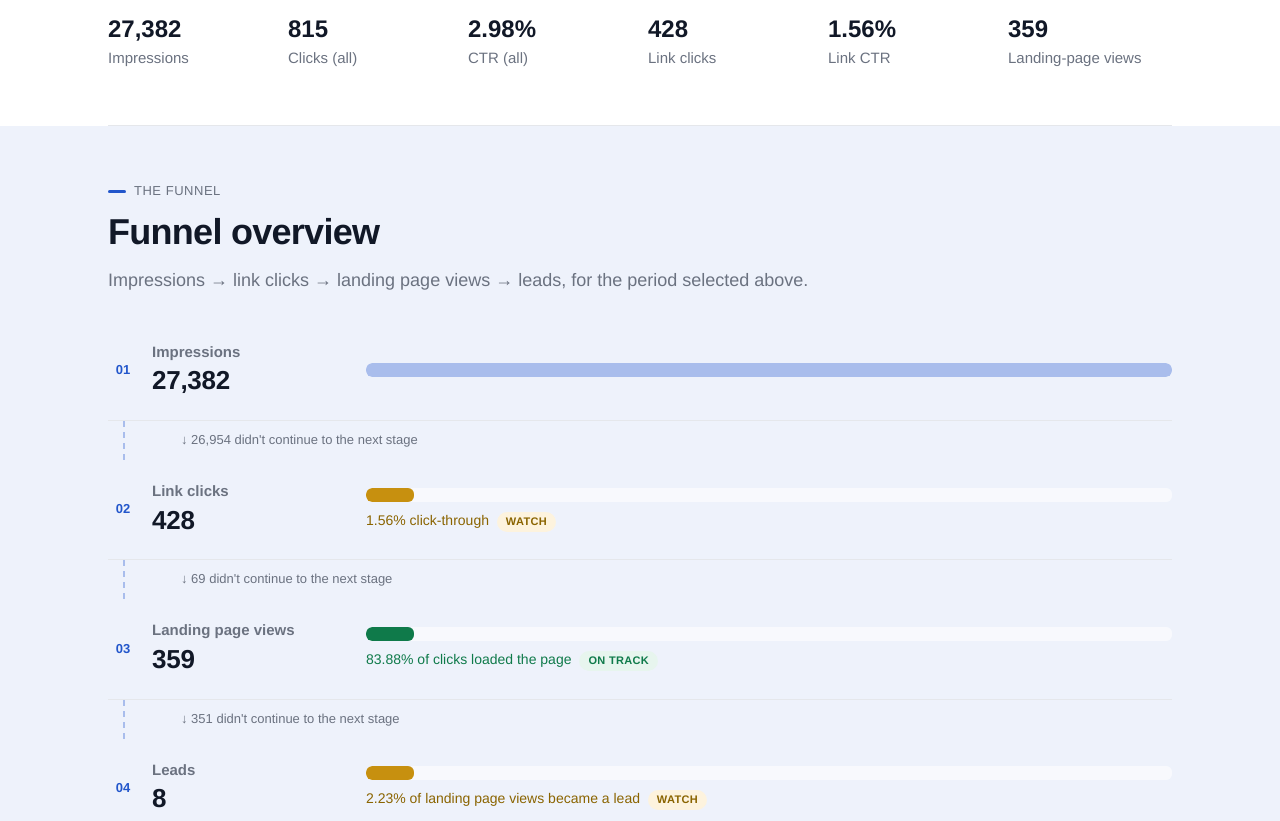
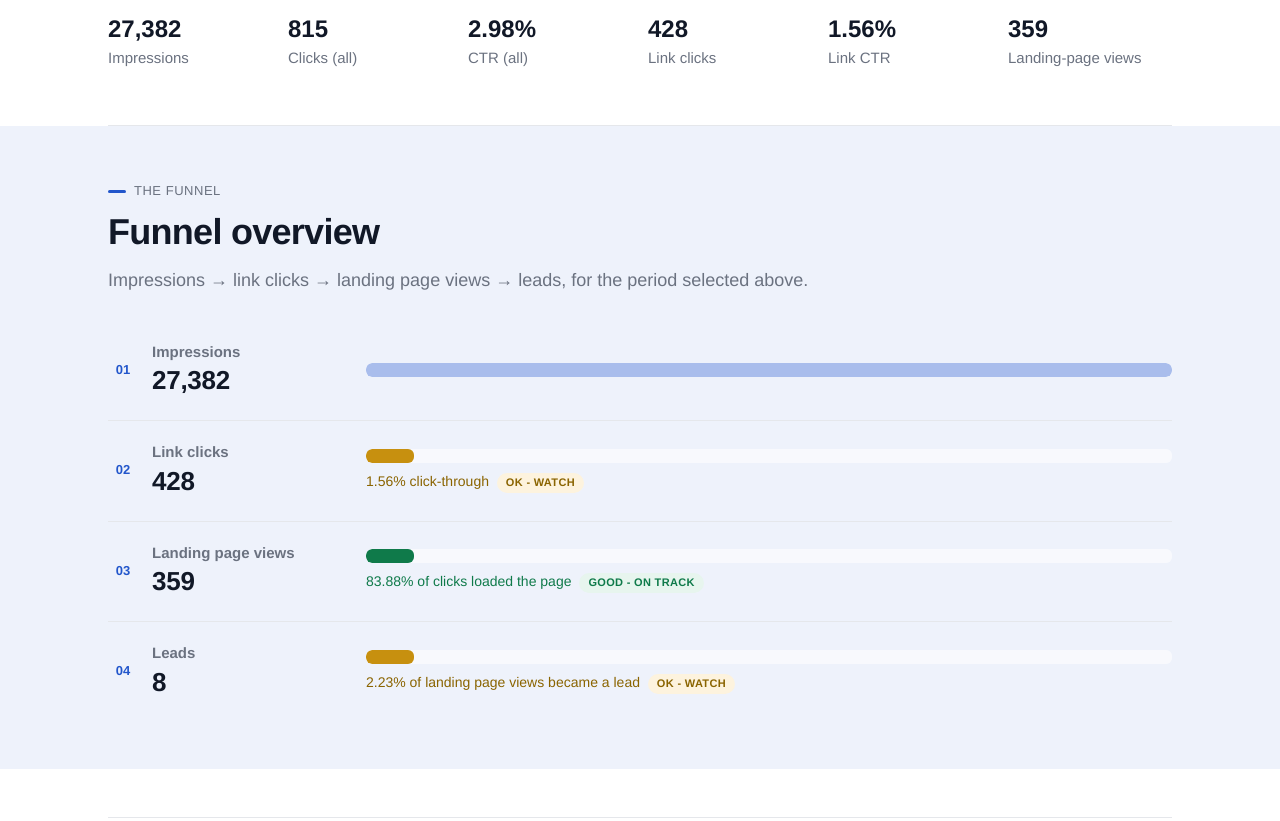
Before and after one commit to Leanindigital/lodg-report, a plain HTML site: page index.html in a window 1280 px wide. Shown: the part 900-1721 px from the top of the page. Drawn offline with Linux system fonts and the light colour scheme.

Commit message:
Remove funnel connector lines, add Great tier to funnel status labels

```diff
--- a/app.js
+++ b/app.js
@@ -52,25 +52,16 @@
   }
 
   // ---------- funnel ----------
-  // stages: [{ label, value, rateLabel, rate, status: 'good'|'watch'|'poor'|null, note }]
+  // stages: [{ label, value, rateLabel, rate, status: 'great'|'good'|'watch'|'poor'|null, note }]
+  var STATUS_LABELS = { great: "Great - Above average", good: "Good - On track", watch: "Ok - Watch", poor: "Low - Take action" };
   function renderFunnel(containerId, stages) {
     var max = Math.max.apply(null, stages.map(function (s) { return s.value || 0; })) || 1;
-    var statusLabels = { good: "On track", watch: "Watch", poor: "Needs attention" };
     var html = stages.map(function (s, i) {
       var width = Math.max(6, (s.value / max) * 100);
       var statusCls = s.status ? " funnel__bar--" + s.status : "";
       var rateCls = s.status ? " funnel__rate--" + s.status : "";
-      var statusLabel = statusLabels[s.status] || "";
-      var connector = "";
-      if (i > 0) {
-        var prev = stages[i - 1].value;
-        var dropped = Math.max(0, prev - s.value);
-        if (dropped > 0) {
-          connector = '<div class="funnel__connector">↓ ' + int(dropped) + " didn't continue to the next stage</div>";
-        }
-      }
-      return (i > 0 ? connector : "") +
-        '<div class="funnel__row">' +
+      var statusLabel = STATUS_LABELS[s.status] || "";
+      return '<div class="funnel__row">' +
           '<div class="funnel__meta">' +
             '<div class="funnel__step">' + String(i + 1).padStart(2, "0") + "</div>" +
             '<div><div class="funnel__label">' + esc(s.label) + '</div><div class="funnel__value">' + int(s.value) + "</div></div>" +
@@ -85,9 +76,10 @@
     $(containerId).innerHTML = '<div class="funnel-diagram">' + html + "</div>";
   }
 
-  function rateStatus(rate, good, watch) {
-    // rate in %, good/watch are lower bounds
+  function rateStatus(rate, great, good, watch) {
+    // rate in %, great/good/watch are lower bounds, descending
     if (rate == null) return null;
+    if (rate >= great) return "great";
     if (rate >= good) return "good";
     if (rate >= watch) return "watch";
     return "poor";
@@ -162,19 +154,19 @@
       {
         label: "Link clicks", value: t.linkClicks,
         rateLabel: pct(ctrPct) + " click-through",
-        status: rateStatus(ctrPct, 2, 1),
+        status: rateStatus(ctrPct, 3, 2, 1),
         note: ctrPct != null && ctrPct < 1 ? "Low click-through — the ad or audience may need attention before spend." : null
       },
       {
         label: "Landing page views", value: t.landingPageViews,
         rateLabel: pct(lpvPct) + " of clicks loaded the page",
-        status: rateStatus(lpvPct, 70, 40),
+        status: rateStatus(lpvPct, 85, 70, 40),
         note: lpvPct != null && lpvPct < 70 ? "A chunk of clicks aren't reaching the landing page — worth checking load speed or link setup." : null
       },
       {
         label: "Leads", value: t.leads,
         rateLabel: pct(leadPct) + " of landing page views became a lead",
-        status: rateStatus(leadPct, 3, 1),
+        status: rateStatus(leadPct, 5, 3, 1),
         note: leadPct != null && leadPct < 1 ? "Page is getting seen but not converting — look at the landing page itself, not the ad." : null
       }
     ];
@@ -356,7 +348,7 @@
       {
         label: "Clicks", value: t.clicks,
         rateLabel: pct(ctrPct) + " click-through",
-        status: rateStatus(ctrPct, 4, 2)
+        status: rateStatus(ctrPct, 6, 4, 2)
       },
       {
         label: "Conversions", value: t.conversions,
--- a/styles.css
+++ b/styles.css
@@ -122,10 +122,6 @@ h2 { font-size: clamp(26px, 3.2vw, 36px); font-weight: 700; }
 /* Funnel */
 .funnel { margin-top: 28px; }
 .funnel-diagram { display: flex; flex-direction: column; }
-.funnel__connector {
-  font-size: 13px; color: var(--muted); padding: 10px 0 10px 56px; margin-left: 15px;
-  border-left: 2px dashed var(--blue-mute);
-}
 .funnel__row {
   display: grid; grid-template-columns: 230px 1fr; gap: 28px; align-items: center;
   padding: 20px 0; border-bottom: 1px solid var(--line);
@@ -142,10 +138,12 @@ h2 { font-size: clamp(26px, 3.2vw, 36px); font-weight: 700; }
 .funnel__bar-wrap { background: #fff; border-radius: 6px; height: 14px; overflow: hidden; }
 .section--tint .funnel__bar-wrap { background: rgba(255, 255, 255, 0.6); }
 .funnel__bar { height: 100%; background: var(--blue-mute); border-radius: 6px; }
+.funnel__bar--great { background: var(--blue); }
 .funnel__bar--good { background: var(--good); }
 .funnel__bar--watch { background: #c7900f; }
 .funnel__bar--poor { background: var(--bad); }
 .funnel__rate { font-size: 14px; color: var(--muted); margin-top: 8px; }
+.funnel__rate--great { color: var(--blue); }
 .funnel__rate--good { color: var(--good); }
 .funnel__rate--watch { color: #8a6400; }
 .funnel__rate--poor { color: var(--bad); }
@@ -153,6 +151,7 @@ h2 { font-size: clamp(26px, 3.2vw, 36px); font-weight: 700; }
   display: inline-block; font-size: 11px; font-weight: 700; text-transform: uppercase; letter-spacing: 0.03em;
   padding: 2px 9px; border-radius: 999px; background: rgba(0, 0, 0, 0.06); margin-left: 4px;
 }
+.funnel__status--great { background: var(--blue-soft); color: var(--blue); }
 .funnel__status--good { background: #e7f5ee; color: var(--good); }
 .funnel__status--watch { background: #fdf3de; color: #8a6400; }
 .funnel__status--poor { background: #fbeaea; color: var(--bad); }
@@ -265,7 +264,6 @@ h2 { font-size: clamp(26px, 3.2vw, 36px); font-weight: 700; }
   .adsets, .top-ads, .next, .themes { grid-template-columns: 1fr; }
   .budget { position: static; }
   .funnel__row { grid-template-columns: 1fr; gap: 10px; }
-  .funnel__connector { padding-left: 0; margin-left: 15px; }
 }
 @media (max-width: 560px) {
   .wrap { padding: 0 18px; }
```
